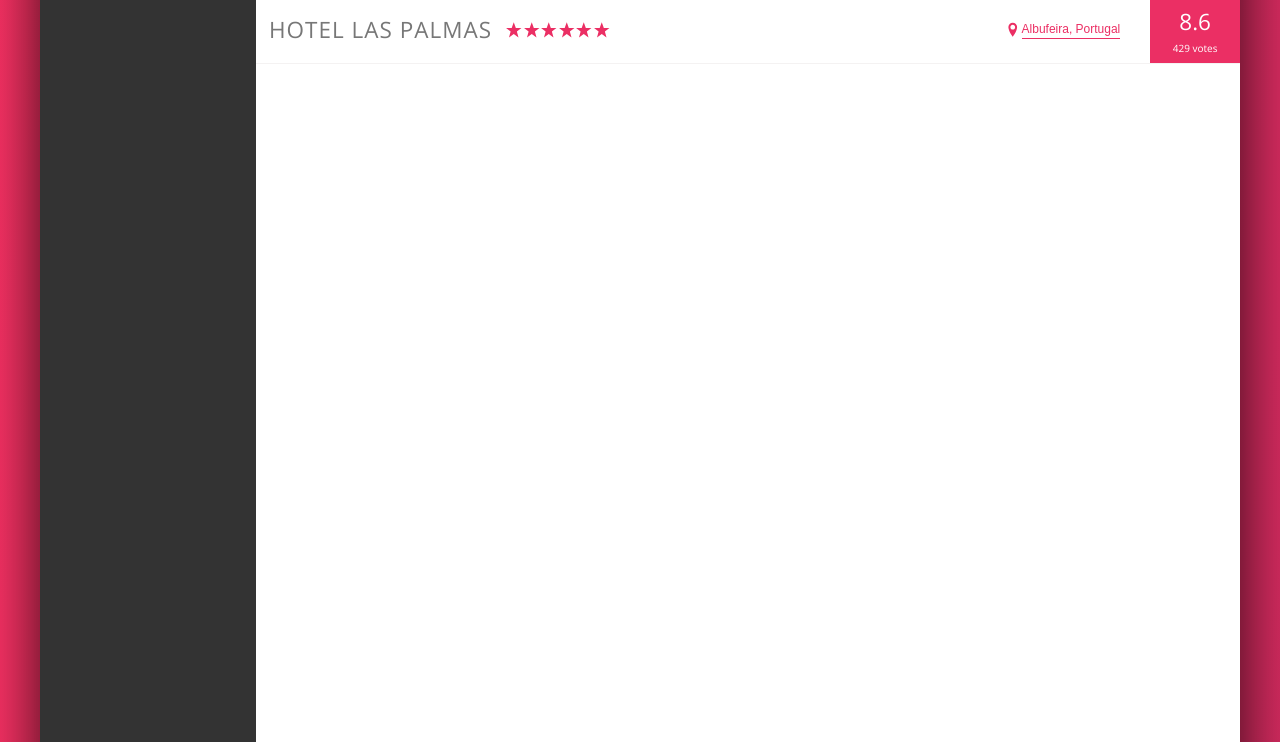
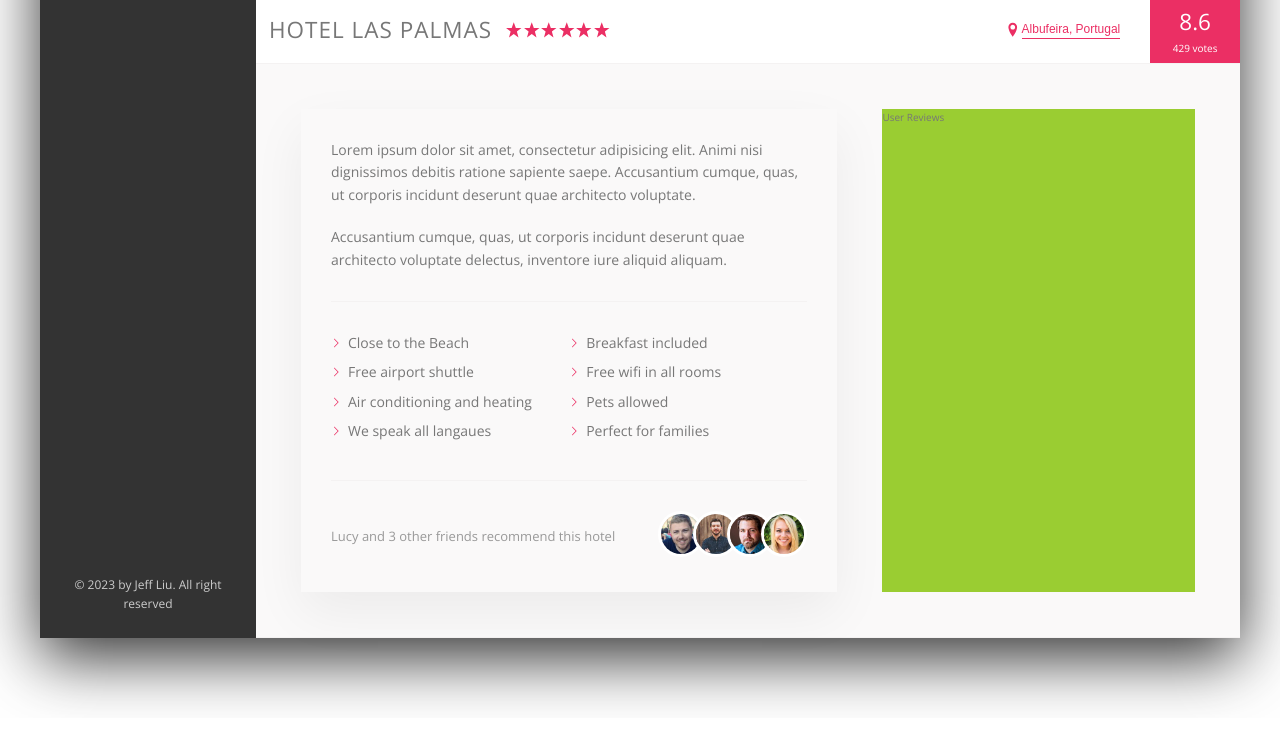
Before and after one commit to illiusionz/trillo, a website: page index.html in a window 1280 px wide. Shown: the part 538-1280 px from the top of the page. After the commit the page ends 1256 px from the top, so only its background shows below. Drawn offline with nearby package versions, Linux system fonts and the light colour scheme.

Commit message:
Building the Description Section - Part 2

```diff
--- a/index.html
+++ b/index.html
@@ -8,7 +8,7 @@
         <link rel="stylesheet" href="css/style.css">
         <link rel="shortcut icon" type="image/png" href="img/favicon.png">
 
-        <title>trillo &mdash; Your all-in-one booking app</title>
+        <title>Jeffrey Liu &mdash; Booking app</title>
     </head>
     <body>
         <div class="container">
@@ -40,7 +40,7 @@
 
                     <div class="user-nav_user">
                         <img src="img/user.jpg" alt="" class="user-nav__user-photo">
-                        <span class="user-nav__user-name">Jeff</span>
+                        <span class="user-nav__user-name">Jeffrey Liu</span>
                     </div>
 
                 </nav>
@@ -131,6 +131,43 @@
                             <div class="overview_rating-count">429 votes</div>
                         </div>
                     </div><!-- /overview-->
+
+                    <div class="detail">
+                        <div class="description">
+                            <p class="paragraph">
+                                Lorem ipsum dolor sit amet, consectetur adipisicing elit. Animi nisi dignissimos debitis ratione sapiente saepe. Accusantium cumque, quas, ut corporis incidunt deserunt quae architecto voluptate.
+                            </p>
+                            <p class="paragraph">
+                                Accusantium cumque, quas, ut corporis incidunt deserunt quae architecto voluptate delectus, inventore iure aliquid aliquam.
+                            </p>
+                            <ul class="list">
+                                <li class="list__item">Close to the Beach</li>
+                                <li class="list__item">Breakfast included</li>
+                                <li class="list__item">Free airport shuttle</li>
+                                <li class="list__item">Free wifi in all rooms</li>
+                                <li class="list__item">Air conditioning and heating</li>
+                                <li class="list__item">Pets allowed</li>
+                                <li class="list__item">We speak all langaues</li>
+                                <li class="list__item">Perfect for families</li>
+                            </ul>
+                            <div class="recommend">
+                                <p class="recommend__count">
+                                    Lucy and 3 other friends recommend this hotel
+                                </p>
+                                <div class="recommend__friends">
+                                    <img src="img/user-3.jpg" alt="Friend 1" class="recommend__photo">
+                                    <img src="img/user-4.jpg" alt="Friend 2" class="recommend__photo">
+                                    <img src="img/user-5.jpg" alt="Friend 3" class="recommend__photo">
+                                    <img src="img/user-6.jpg" alt="Friend 4" class="recommend__photo">
+                                </div>
+                            </div>
+                        </div>
+                        <div class="user-reviews">
+                            User Reviews
+                        </div>
+                    </div><!-- /details-->
+
+
                 </main>
             </div>
         </div>
--- a/sass/_base.scss
+++ b/sass/_base.scss
@@ -32,6 +32,10 @@
     --color-grey-dark-3: #999;
 
     --shadow-dark: 0 2rem 6rem rgba(0,0,0, .8);
+    --shadow-light: 0 2rem 5rem rgba(0,0,0, .06);
+
+    --line: 1px solid var(--color-grey-light-2);
+
 }
 
 * {
@@ -54,7 +58,7 @@
     font-family: 'Open Sans', sans-serif;
     font-weight: 400;
     line-height: 1.6;
-    background-image: linear-gradient(to right bottom, var(--color-primary-light), var(--color-primary-dark));
+    //background-image: linear-gradient(to right bottom, var(--color-primary-light), var(--color-primary-dark));
     background-size: cover;
     background-repeat: no-repeat;
     min-height:100vh;
--- a/sass/_components.scss
+++ b/sass/_components.scss
@@ -13,13 +13,12 @@
     align-items: center;
     justify-content: center;
 
-
     &__input {
         font-family: inherit;
         font-size: inherit;
         background-color: var(--color-grey-light-2);
+        color: inherit;
         border: none;
-        color: inherit;
         padding: .7rem 2rem;
         border-radius: 100px;
         width: 90%;
@@ -54,7 +53,6 @@
         &:active {
             transform: translateY(2px);
         }
-
     }
 
     &__icon {
@@ -115,7 +113,6 @@
         height:3.75rem;
         margin-right:1rem;
         border-radius: 50%;
-
     }
 
     &__user-name {
@@ -209,7 +206,7 @@
 .overview {
     display:flex;
     align-items:center;
-    border-bottom: 1px solid var(--color-grey-light-2);
+    border-bottom: var(--line);
 
     &__heading {
         font-size: 2.25rem;
@@ -235,7 +232,6 @@
         display: flex;
         align-items: center;
         font-size: 1.2rem;
-
     }
 
     &__rating {
@@ -304,3 +300,75 @@
 
     }
 }
+
+///////////////////////////////////
+// PARAGRAPH
+.paragraph:not(:last-of-type) {
+    margin-bottom: 2rem;
+}
+
+
+///////////////////////////////////
+// LIST
+.list {
+    margin: 3rem 0;
+    list-style: none;
+    padding: 3rem 0;
+    border-top:var(--line);
+    border-bottom:var(--line);
+    display: flex;
+    flex-wrap: wrap;
+
+    &__item {
+        flex: 0 0 50%;
+        margin-bottom: .7rem;
+    }
+
+    &__item::before {
+        content: "";
+        display: inline-block;
+        height:1rem;
+        width: 1rem;
+        margin-right: .7rem;
+
+        //Older browsers
+        //background-image: url(../img/chevron-thin-right.svg);
+        //background-size: cover;
+        //Newer browsers - masks
+        background-color: var(--color-primary);
+        -webkit-mask-image:url(../img/chevron-thin-right.svg);
+        -webkit-mask-size:cover;
+        mask-image:url(../img/chevron-thin-right.svg);
+        mask-size:cover;
+    }
+}
+
+
+///////////////////////////////////
+// RECOMMEND
+.recommend {
+    font-size: 1.3rem;
+    color:var(--color-grey-dark-3);
+    display: flex;
+    align-items: center;
+
+    &__count {
+        margin-right: auto;
+    }
+
+    &__friends {
+
+    }
+
+    &__photo {
+        height: 4rem;
+        width: 4rem;
+        border-radius: 50%;
+        border: 3px solid #fff;
+        box-sizing: content-box;
+
+        &:not(:last-child){
+            margin-right: -1.5rem;
+        }
+    }
+}
--- a/sass/_layout.scss
+++ b/sass/_layout.scss
@@ -10,7 +10,7 @@
     font-size: 1.4rem;
     height:7rem;
     background-color: #fff;
-    border-bottom: 1px solid var(--color-grey-light-2);
+    border-bottom: var(--line);
     display: flex;
     justify-content: space-between;
     align-items: center;
@@ -31,6 +31,24 @@
 .hotel-view {
     background-color: #fff;
     flex:1;
-    height: 800rem;
 
 }
+
+.detail {
+    display: flex;
+    padding:4.5rem;
+    background-color: var(--color-grey-light-1);
+    border-bottom: var(--line);
+}
+.description{
+    box-shadow:var(--shadow-light);
+    padding:3rem;
+    flex: 0 0 60%;
+    margin-right:4.5rem;
+    font-size: 1.4rem;
+}
+
+.user-reviews {
+    background-color: yellowgreen;
+    flex: 1;
+}
```
Also changed, not shown: css/style.css, img/user.jpg.
